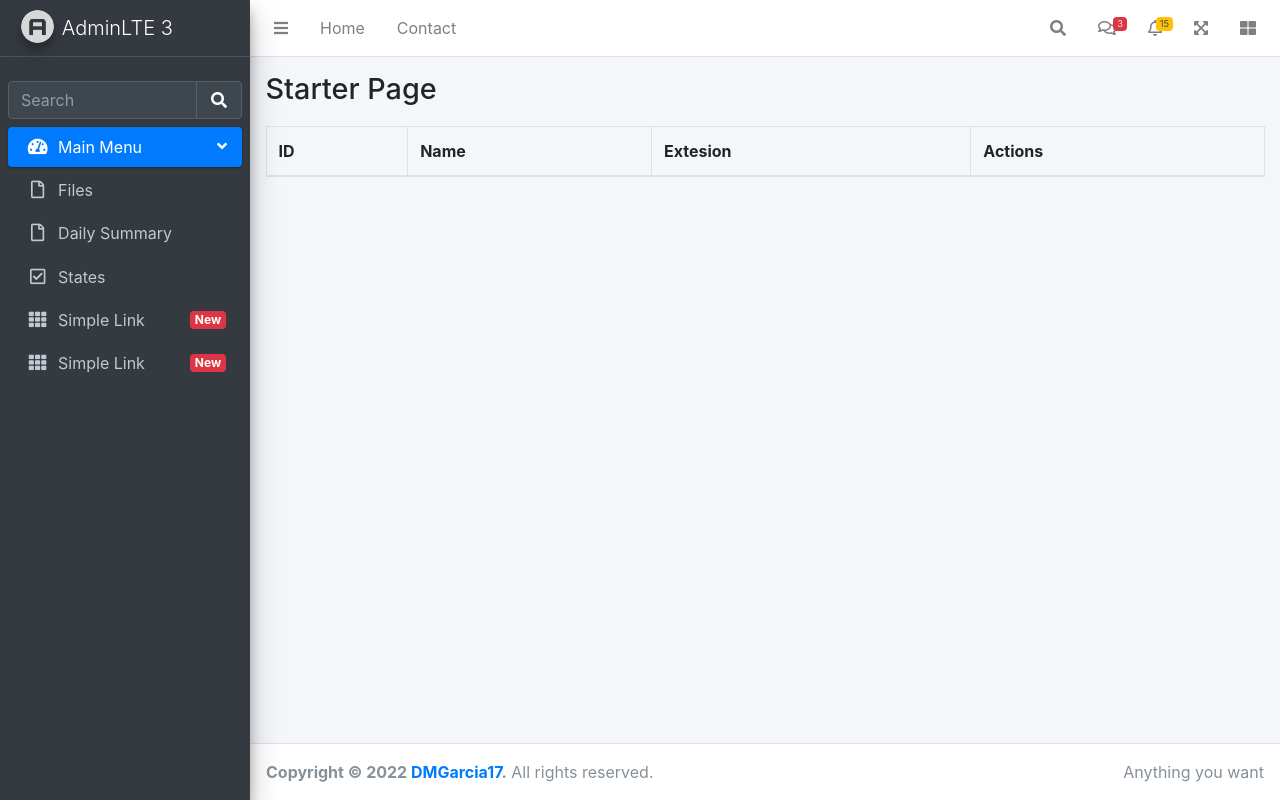
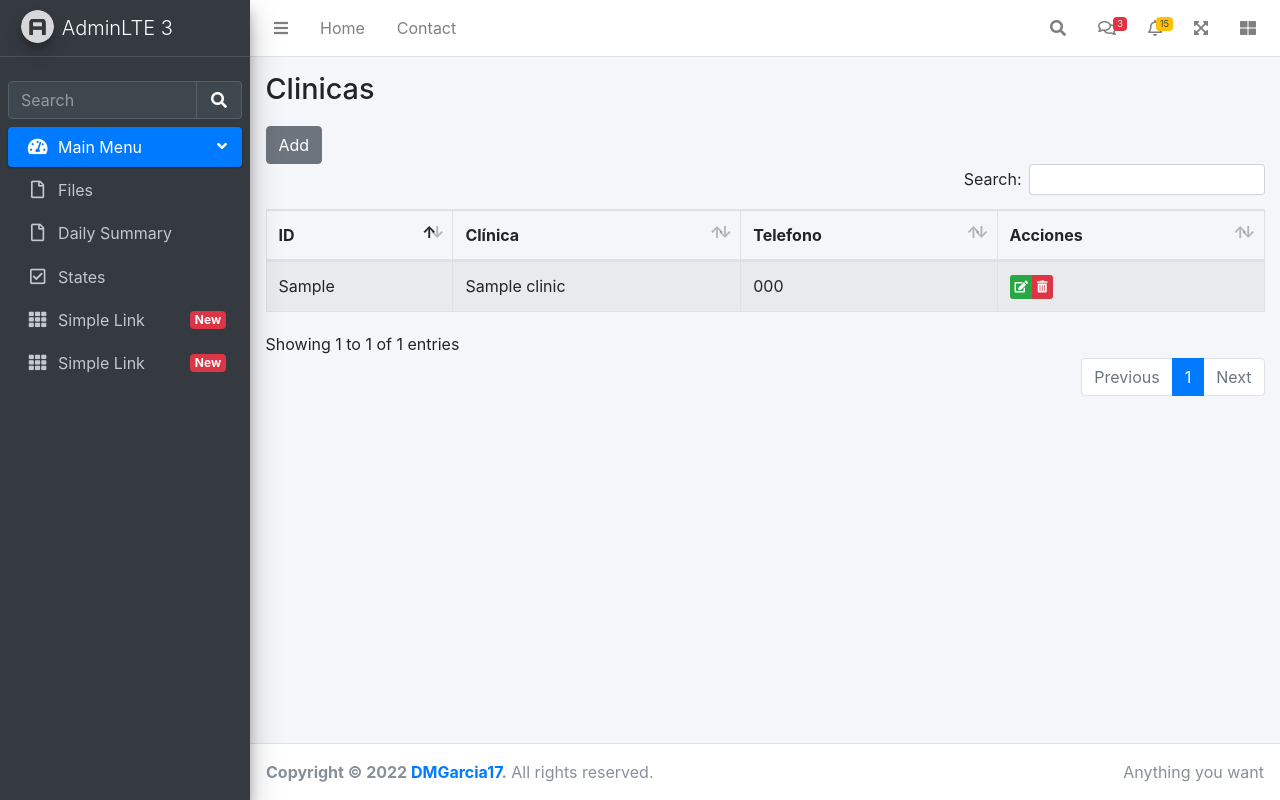
Before and after one commit to DMGarcia17/clinic, a PHP site: page /pages/clinics.php in a window 1280 px wide. Run offline with PHP 8.4, Linux system fonts and the light colour scheme; tables that the repository leaves empty or names only in its code hold one stand-in row (values such as "Sample post"); data that the repository does not hold is empty; some libraries are stand-ins or nearby versions.

Commit message:
Added clinics screen

```diff
--- /dev/null
+++ b/Controllers/ClinicController.php
@@ -0,0 +1,49 @@
+<?php
+require_once '../core/Connection.php';
+function saveClinic($id, $name, $extension){
+    $db = new DatabaseConnection();
+    if ($id == null) {
+        $res = $db->insert('clinics', 'clinic_name, address, phone_number', "'{$_POST['clinicName']}', '{$_POST['address']}', '{$_POST['phone']}'");
+    }else{
+        $res = $db->update('clinics', "cod_clinic={$_POST['ID']}", "clinic_name='{$_POST['clinicName']}', address='{$_POST['address']}', phone_number='{$_POST['phone']}'");
+    }
+    return $res;
+}
+
+function loadClinic($id){
+    $db = new DatabaseConnection();
+    $res = $db->filtered_query('clinics a', 'cod_clinic, clinic_name, address, phone_number', 'cod_clinic='.$id);
+    echo json_encode($res);
+}
+
+function delClinic($id){
+    $db = new DatabaseConnection();
+    $res = $db->delete('clinics', 'cod_clinic='.$id);
+    echo json_encode($res);
+}
+
+function queryClinics(){
+    $db = new DatabaseConnection();
+    $res = $db->blankect_query('clinics a', 'a.cod_clinic, a.clinic_name, a.address, a.phone_number');
+    $formated = array('data' => $res);
+    echo json_encode($formated);
+}
+
+$key="";
+if (isset($_POST['function'])){
+    $key=$_POST['function'];
+}
+
+switch ($key){
+    case 'sc':
+        echo saveClinic($_POST['ID'], $_POST['clinicName'],$_POST['address'],$_POST['phone']);
+        break;
+    case 'ec':
+        loadClinic($_POST['ID']);
+        break;
+    case 'dc':
+        delClinic($_POST['ID']);
+        break;
+    default:
+        queryClinics();
+}
--- a/core/Locations.php
+++ b/core/Locations.php
@@ -1,2 +1,2 @@
 <?php
-define('base_path', '/work_flow/');
+define('base_path', '/clinic/');
--- a/core/Variables.php
+++ b/core/Variables.php
@@ -2,4 +2,4 @@
 define('server', '127.0.0.1:3306');
 define('user', 'root');
 define('pass', '0000');
-define('db', 'files');
+define('db', 'clinic');
--- a/pages/clinics.php
+++ b/pages/clinics.php
@@ -10,7 +10,7 @@ scratch. This page gets rid of all links and provides the needed markup only.
 <head>
   <meta charset="utf-8">
   <meta name="viewport" content="width=device-width, initial-scale=1">
-  <title>Work Log | Files </title>
+  <title>Cl&iacute;nicas</title>
 
   <!-- Stylesheets -->
   <?php include_once $base.'fragments/Stylesheets.php' ?>
@@ -35,7 +35,7 @@ scratch. This page gets rid of all links and provides the needed markup only.
       <div class="container-fluid">
         <div class="row mb-1">
           <div class="col-sm-12">
-            <h1 class="m-0">Starter Page</h1>
+            <h1 class="m-0">Clinicas</h1>
           </div><!-- /.col -->
         </div><!-- /.row -->
       </div><!-- /.container-fluid -->
@@ -47,13 +47,13 @@ scratch. This page gets rid of all links and provides the needed markup only.
       <div class="container-fluid">
         <div class="row">
             <div class="col-md-12">
-                <table class="table table-bordered table-striped" id="files">
+                <table class="table table-bordered table-striped" id="clinics">
                     <thead>
                         <tr>
                             <th>ID</th>
-                            <th>Name</th>
-                            <th>Extesion</th>
-                            <th>Actions</th>
+                            <th>Cl&iacute;nica</th>
+                            <th>Telefono</th>
+                            <th>Acciones</th>
                         </tr>
                     </thead>
                     <tbody></tbody>
@@ -80,10 +80,10 @@ scratch. This page gets rid of all links and provides the needed markup only.
 </div>
 <!-- ./wrapper -->
 <!-- Modal -->
-<?php include_once 'modals/fileModals.php' ?>
+<?php include_once 'modals/clinicModals.php' ?>
 <!-- REQUIRED SCRIPTS -->
 <?php include_once $base.'fragments/scripts.php' ?>
 <!-- Data table files -->
-<script src=<?php echo $base."dist/js/files.js" ?>></script>
+<script src=<?php echo $base."dist/js/clinics.js" ?>></script>
 </body>
 </html>
--- /dev/null
+++ b/pages/modals/clinicModals.php
@@ -0,0 +1,66 @@
+<!-- Add or modify modal -->
+<div class="modal fade" id="addClinic" data-backdrop="static" data-keyboard="false" tabindex="-1" aria-labelledby="addClinicLabel" aria-hidden="true">
+  <div class="modal-dialog">
+    <div class="modal-content">
+      <div class="modal-header">
+        <h5 class="modal-title" id="addClinicLabel">Add / Modify Clinic</h5>
+        <button type="button" class="close" data-dismiss="modal" aria-label="Close" onClick="resetForm()">
+          <span aria-hidden="true">&times;</span>
+        </button>
+      </div>
+      <div class="modal-body">
+        <form id="addClinic">
+          <div class="form-group">
+            <label for="name">Nombre de la cl&iacute;nica</label>
+            <input type="text" name="name" id="clinicName" class="form-control">
+          </div>
+          <input type="hidden" name="clinicId" id="clinicId">
+          <div class="form-group">
+            <label for="address">Direcci&oacute;n de la cl&iacute;nica</label>
+            <input type="text" name="address" id="clinicAddress" class="form-control" required>
+              <?php
+                /*require_once $base.'core/Connection.php';
+
+                $db = new DatabaseConnection();
+
+                $res = $db->blankect_query('clinic_extensions', '*');
+                foreach($res as $r){
+                  echo '<option value="'.$r['ID'].'">'.$r['extension'].'</option>';
+                }*/
+              ?>
+          </div>
+          <div class="form-group">
+            <label for="phone">N&uacute;mero telef&oacute;nico</label>
+            <input type="text" name="phone" id="clinicPhone" class="form-control">
+          </div>
+        </form>
+      </div>
+      <div class="modal-footer">
+        <button type="button" class="btn btn-secondary" data-dismiss="modal" onClick="resetForm()">Cancel</button>
+        <button type="button" class="btn btn-primary" onClick="saveClinic()">Save</button>
+      </div>
+    </div>
+  </div>
+</div>
+
+<!-- Delete modal -->
+<div class="modal fade" id="delClinic" data-backdrop="static" data-keyboard="false" tabindex="-1" aria-labelledby="delClinicLabel" aria-hidden="true">
+  <div class="modal-dialog">
+    <div class="modal-content">
+      <div class="modal-header">
+        <h5 class="modal-title" id="delClinicLabel">Eliminar Cl&iacute;nica</h5>
+        <button type="button" class="close" data-dismiss="modal" aria-label="Close">
+          <span aria-hidden="true">&times;</span>
+        </button>
+      </div>
+      <div class="modal-body">
+        <input type="hidden" name="idClinicDel" id="idClinicDel">
+        <p>¿Esta usted seguro que desea eliminar esta cl&iacute;nica?</p>
+      </div>
+      <div class="modal-footer">
+        <button type="button" class="btn btn-secondary" data-dismiss="modal">Cancelar</button>
+        <button type="button" class="btn btn-danger" onClick="deleteClinic($('#idClinicDel').val())">Eliminar</button>
+      </div>
+    </div>
+  </div>
+</div>
--- a/pages/modals/fileModals.php
+++ /dev/null
@@ -1,63 +0,0 @@
-<!-- Add or modify modal -->
-<div class="modal fade" id="addFile" data-backdrop="static" data-keyboard="false" tabindex="-1" aria-labelledby="addFileLabel" aria-hidden="true">
-  <div class="modal-dialog">
-    <div class="modal-content">
-      <div class="modal-header">
-        <h5 class="modal-title" id="addFileLabel">Add / Modify File</h5>
-        <button type="button" class="close" data-dismiss="modal" aria-label="Close" onClick="resetForm()">
-          <span aria-hidden="true">&times;</span>
-        </button>
-      </div>
-      <div class="modal-body">
-        <form id="addFile">
-          <div class="form-group">
-            <label for="name">File Name</label>
-            <input type="text" name="name" id="fileName" class="form-control">
-          </div>
-          <input type="hidden" name="fileId" id="fileId">
-          <div class="form-group">
-            <label for="extension">Extension</label>
-            <select name="extension" id="fileExtension" class="form-control" required>
-              <?php
-                require_once $base.'core/Connection.php';
-
-                $db = new DatabaseConnection();
-
-                $res = $db->blankect_query('file_extensions', '*');
-                foreach($res as $r){
-                  echo '<option value="'.$r['ID'].'">'.$r['extension'].'</option>';
-                }
-              ?>
-            </select>
-          </div>
-        </form>
-      </div>
-      <div class="modal-footer">
-        <button type="button" class="btn btn-secondary" data-dismiss="modal" onClick="resetForm()">Cancel</button>
-        <button type="button" class="btn btn-primary" onClick="saveFile(files)">Save</button>
-      </div>
-    </div>
-  </div>
-</div>
-
-<!-- Delete modal -->
-<div class="modal fade" id="delFile" data-backdrop="static" data-keyboard="false" tabindex="-1" aria-labelledby="delFileLabel" aria-hidden="true">
-  <div class="modal-dialog">
-    <div class="modal-content">
-      <div class="modal-header">
-        <h5 class="modal-title" id="delFileLabel">Add / Modify File</h5>
-        <button type="button" class="close" data-dismiss="modal" aria-label="Close">
-          <span aria-hidden="true">&times;</span>
-        </button>
-      </div>
-      <div class="modal-body">
-        <input type="hidden" name="idFileDel" id="idFileDel">
-        <p>Are you sure you want to delete the file?</p>
-      </div>
-      <div class="modal-footer">
-        <button type="button" class="btn btn-secondary" data-dismiss="modal">Cancel</button>
-        <button type="button" class="btn btn-danger" onClick="deleteFile($('#idFileDel').val())">Delete</button>
-      </div>
-    </div>
-  </div>
-</div>
```
Also changed, not shown: Controllers/FileProcess.php (deleted, +0 -49 lines), Controllers/SessionController.php (+5 -9 lines), dist/js/clinics.js, dist/js/login.js.
